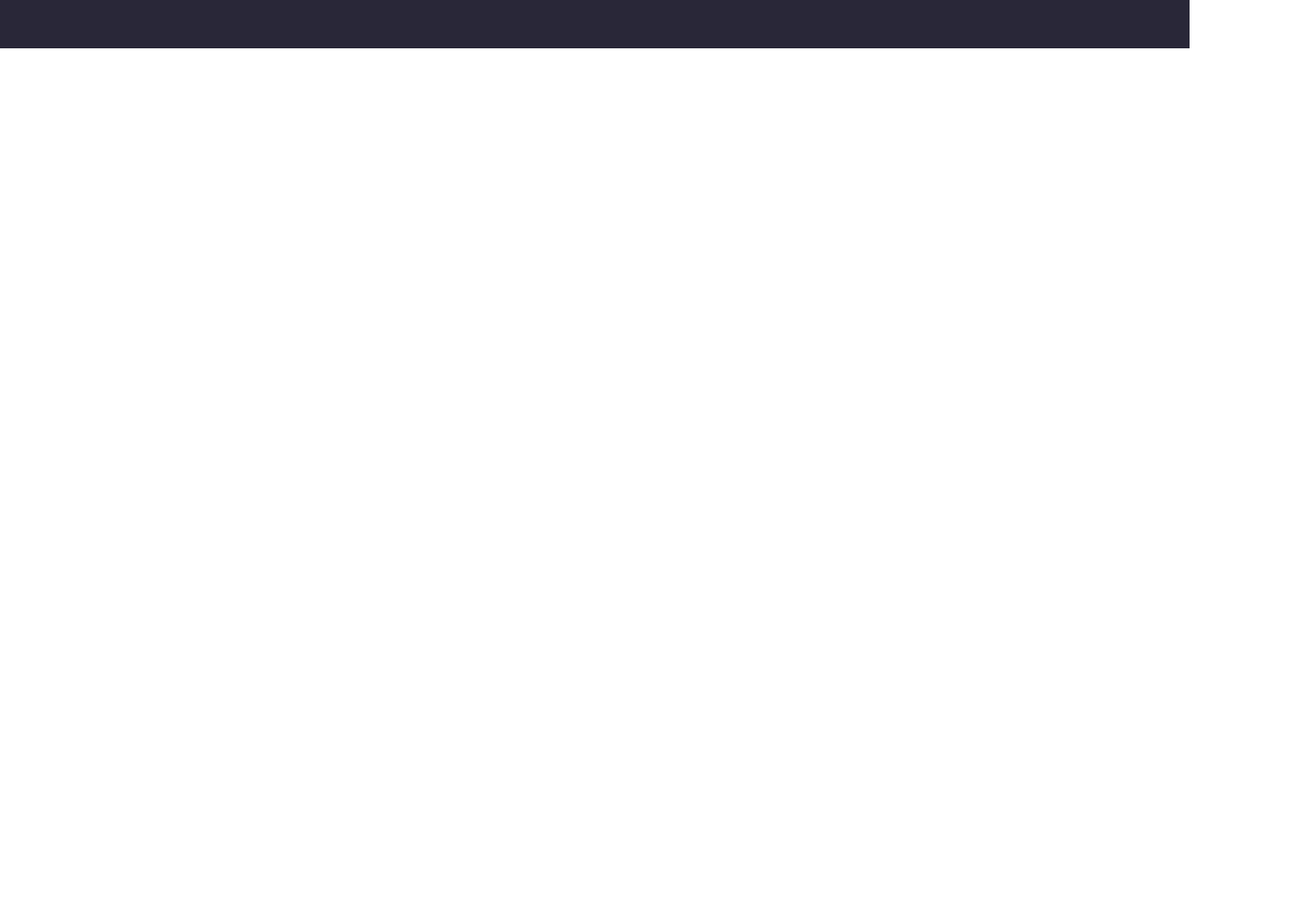
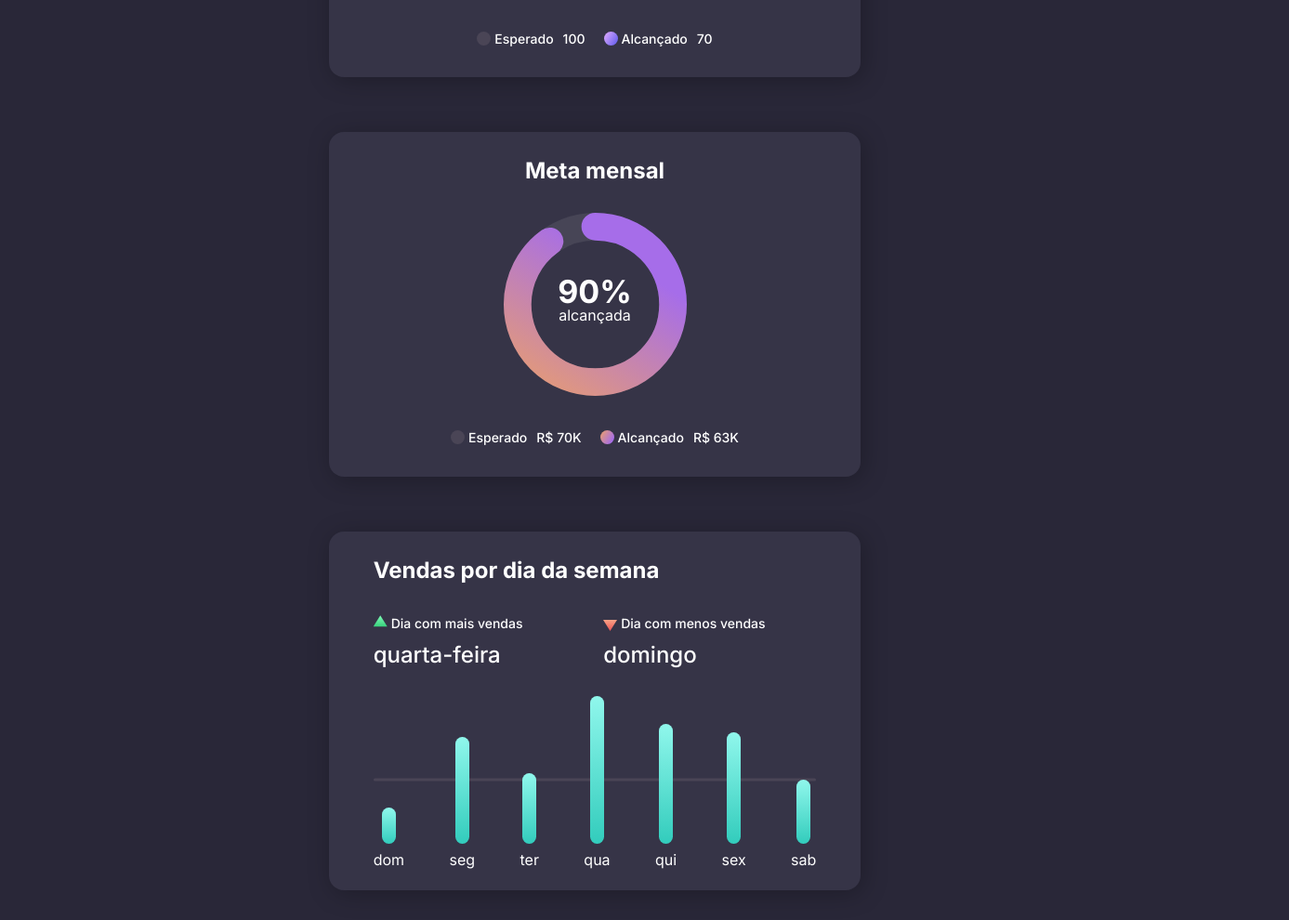
Before and after one commit to BrunoDorea/rocketseat-boraCodar, a plain HTML site: page desafio-08/index.html in a window 1280 px wide. Shown: the part 748-1738 px from the top of the page at 93% size, 1387 px wide, since content can reach past the window. Before the commit the page ends 800 px from the top, so only its background shows below. Drawn offline with Linux system fonts and the light colour scheme.

Commit message:
:recycle: refactor: refatorando desafio 8

```diff
--- a/desafio-08/css/style.css
+++ b/desafio-08/css/style.css
@@ -10,51 +10,77 @@
   font-size: 62.5%;
 }
 
+/* Geral */
 body {
   font-size: 1.6rem;
-  font-family: 'Inter';
+  font-family: "Inter";
+  background: #292738;
 }
 
 .grid {
   display: grid;
 }
 
-#app {
-  background: #292738;
-
-  grid-template-columns: 29.6rem max-content max-content;
-  grid-template-rows: max-content;
-  column-gap: 3.2rem;
-  row-gap: 5.9rem;
-
-  width: fit-content;
-  height: fit-content;
-  min-width: 100vw;
-  min-height: 100vh;
-
-  place-content: center;
+.text-center {
+  text-align: center;
 }
 
 .box {
   padding: 2.9rem 4.8rem;
 
   background: #363447;
-  box-shadow: .3rem .4rem 2.6rem rgba(0, 0, 0, 0.25);
+  box-shadow: 0.3rem 0.4rem 2.6rem rgba(0, 0, 0, 0.25);
   border-radius: 1.6rem;
   color: white;
   line-height: 160%;
+  gap: 3.2rem;
 }
 
-.box:nth-child(4) {
-  grid-column: 1/4;
+#app {
+  column-gap: 3.2rem;
+  row-gap: 5.9rem;
+
+  width: fit-content;
+  min-height: 100vh;
+  height: fit-content;
+
+  margin: auto;
+
+  place-content: center;
+  padding: 3.2rem;
 }
 
 .top {
   font-weight: 600;
   font-size: 2.4rem;
+}
+
+.middle {
+  display: grid;
+  place-content: center;
+  position: relative;
+}
+
+.middle .content {
+  position: absolute;
+  top: 50%;
+  left: 50%;
+  transform: translate(-50%, -50%);
   text-align: center;
 }
 
+.content h3 {
+  font-size: 3.4rem;
+}
+
+.bottom {
+  display: flex;
+  gap: 2rem;
+  justify-content: center;
+  margin-top: auto;
+  font-weight: 500;
+  font-size: 1.4rem;
+}
 
 .bottom .item {
   display: flex;
@@ -65,7 +91,7 @@ body {
 .bottom .item span:nth-child(1) {
   display: flex;
   align-items: center;
-  gap: .4rem;
+  gap: 0.4rem;
 }
 
 .bottom .item span {
@@ -73,12 +99,12 @@ body {
 }
 
 .bottom .item span:nth-child(1)::before {
-  content: '';
+  content: "";
   width: 1.5rem;
   height: 1.5rem;
   display: block;
   background: var(--bg-color);
-  border-radius: 999px;
+  border-radius: 99.9rem;
 }
 
 .nps {
@@ -90,25 +116,16 @@ body {
   place-content: center;
   justify-items: center;
   gap: 1.6rem;
-  color: #81f888;
+  color: #81fbb8;
 }
 
 .nps .bottom {
-  font-weight: 500;
-  font-size: 1.4rem;
-  display: flex;
-  justify-content: center;
   gap: 1rem;
 }
 
-.middle {
-  display: grid;
-  place-content: center;
-  position: relative;
-}
-
 svg {
-  --percentage: 0 width: 19.7rem;
+  --percentage: 0;
+  width: 19.7rem;
   height: 19.7rem;
   transform: rotate(-90deg);
 }
@@ -125,27 +142,10 @@ svg circle:nth-child(1) {
 }
 
 svg circle:nth-child(2) {
-  /* stroke-dashoffset: calc(618 - ((618 * 70) / 100)); */
-  stroke-dashoffset: calc(618 - ((618 * var(--percentage)) / 100));
+  stroke-dashoffset: calc(618 - (618 * var(--percentage)) / 100);
   stroke-linecap: round;
 
-  animation: progress 1s ease-in-out forwards;
-}
-
-.middle .content {
-  position: absolute;
-  top: 50%;
-  left: 50%;
-  transform: translate(-50%, -50%);
-  text-align: center;
-}
-
-.content h3 {
-  font-size: 3.4rem;
-}
-
-.text-left {
-  text-align: left;
+  animation: progress 1s ease-in-out;
 }
 
 .weekly-sell {
@@ -154,23 +154,90 @@ svg circle:nth-child(2) {
 
 .weekly-sell .wrapper {
   display: flex;
+  flex-direction: column;
   gap: 3.2rem;
 }
 
 .weekly-sell .left {
-  gap´: 3.2rem;
+  gap: 3.2rem;
+  grid-auto-flow: column;
+}
+
+.weekly-sell .left,
+.weekly-sell .right {
+  flex: 1;
 }
 
 .left .grid {
-  gap: .8rem;
+  gap: 0.8rem;
+  font-weight: 500;
+  font-size: 2.4rem;
 }
 
+.left .grid span {
+  font-size: 1.4rem;
+  align-items: centetr;
+  display: flex;
+  gap: 0.4rem;
+}
 
+.left .grid span::before {
+  content: "";
+  width: 1.5rem;
+  height: 1.5rem;
+  display: block;
+  clip-path: polygon(50% 0%, 0% 80%, 100% 80%);
+}
 
+.left .most-sell span::before {
+  background: linear-gradient(180deg, #81fbb8 0%, #28c76f 100%);
+  margin-top: 0.4rem;
+}
 
+.left .less-sell span::before {
+  background: linear-gradient(180deg, #ea5455 0%, #feb692 100%);
+  transform: matrix(1, 0, 0, -1, 0, 0);
+  margin-top: 0.6rem;
+}
 
+.bars {
+  display: flex;
+  gap: calc(3vw + 1rem);
+  align-items: flex-end;
+  position: relative;
+}
 
+.bars::before {
+  content: "";
+  display: block;
+  height: 0.3rem;
+  width: 100%;
+  background: #4a4556;
+  border-radius: 99.9rem;
+  position: absolute;
+  top: 50%;
+  transform: translateY(-50%);
+  z-index: 0;
+}
 
+.bar-wrapper {
+  display: grid;
+  grid-template-rows: 15.9rem 1.6rem;
+  justify-items: center;
+  gap: 0.5rem;
+  z-index: 1;
+}
+
+.bar {
+  width: 1.5rem;
+  background: linear-gradient(180deg, #90f7ec 0%, #32ccbc 100%);
+  border-radius: 99.9rem;
+
+  height: var(--height);
+  align-self: end;
+
+  animation: up 1.4s;
+}
 
 /* KeyFrames */
 @keyframes progress {
@@ -179,3 +246,34 @@ svg circle:nth-child(2) {
     stroke-dashoffset: 618;
   }
 }
+
+@keyframes up {
+  0% {
+    height: 0;
+  }
+}
+
+/* Responsividade */
+
+@media (min-width: 120rem) {
+  #app {
+    grid-template-columns: 29.6rem max-content max-content;
+    grid-template-rows: max-content;
+  }
+
+  .box:nth-child(4) {
+    grid-column: 1/4;
+  }
+
+  .weekly-sell .wrapper {
+    flex-direction: row;
+  }
+
+  .weekly-sell .left {
+    grid-auto-flow: initial;
+  }
+
+  .bars {
+    gap: 5.9rem;
+  }
+}
--- a/desafio-08/index.html
+++ b/desafio-08/index.html
@@ -20,38 +20,50 @@
 
 <body>
   <main id="app" class="grid">
-    <div class="box nps grid">
 
     <!-- NPS -->
-      <div class="top">NPS Geral
+    <div class="box nps grid">
+      <div class="top text-center">NPS geral</div>
       <div class="middle grid">
-          <img src="./assets/smile.svg" alt="Bolinha verder sorrindo">
-          Excelente!
+        <img src="./assets/smile.svg" alt="bolinha verde sorrindo" />
+        Excelente
       </div>
       <div class="bottom">
-          <span>NPS Score:</span>
+        <span>NPS Score</span>
         <span>75</span>
       </div>
     </div>
 
-      <!-- Vendas -->
+    <!-- Vendas fechadas -->
     <div class="box sell grid">
-        <div class="top">Vendas Fechadas</div>
+      <div class="top text-center">Vendas fechadas</div>
       <div class="middle">
         <svg viewBox="0 0 232 232" style="--percentage: 70">
-            <circle cx="50%" cy="50%" r="98.5" opacity="0.1" stroke="#d9d9d9" />
-            <circle cx="50%" cy="50%" r="98.5" stroke=url(#paint0_linear_201_85) />
+          <circle cx="50%" cy="50%" r="98.5" opacity="0.1" stroke="#D9D9D9" />
+          <circle
+            cx="50%"
+            cy="50%"
+            r="98.5"
+            stroke="url(#paint0_linear_201_85)"
+          />
           <defs>
-              <linearGradient id="paint0_linear_201_85" x1="-9" y1="82" x2="145" y2="178"
-                gradientUnits="userSpaceOnUse">
+            <linearGradient
+              id="paint0_linear_201_85"
+              x1="-9"
+              y1="82"
+              x2="145"
+              y2="178"
+              gradientUnits="userSpaceOnUse"
+            >
               <stop stop-color="#CE9FFC" />
               <stop offset="1" stop-color="#7367F0" />
             </linearGradient>
           </defs>
         </svg>
+
         <div class="content">
           <h3>70%</h3>
-            <p>alcançado</p>
+          <p>alcançada</p>
         </div>
       </div>
       <div class="bottom">
@@ -60,30 +72,52 @@
           <span>100</span>
         </div>
         <div class="item">
-            <span style="--bg-color: linear-gradient(121.94deg, #CE9FFC 15.98%, #7367F0 82.85%);">Alcançado</span>
+          <span
+            style="
+              --bg-color: linear-gradient(
+                121.94deg,
+                #ce9ffc 15.98%,
+                #7367f0 82.85%
+              );
+            "
+          >
+            Alcançado</span
+          >
           <span>70</span>
         </div>
       </div>
     </div>
 
-      <!-- Meta -->
+    <!-- Meta mensal -->
     <div class="box target grid">
-        <div class="top">Meta Mensal</div>
+      <div class="top text-center">Meta mensal</div>
       <div class="middle">
         <svg viewBox="0 0 232 232" style="--percentage: 90">
           <circle cx="50%" cy="50%" r="98.5" opacity="0.1" stroke="#D9D9D9" />
-            <circle cx="50%" cy="50%" r="98.5" stroke="url(#paint0_linear_201_104)" />
+          <circle
+            cx="50%"
+            cy="50%"
+            r="98.5"
+            stroke="url(#paint0_linear_201_104)"
+          />
           <defs>
-              <linearGradient id="paint0_linear_201_104" x1="0.5" y1="82" x2="154.842" y2="178.702"
-                gradientUnits="userSpaceOnUse">
+            <linearGradient
+              id="paint0_linear_201_104"
+              x1="0.5"
+              y1="82"
+              x2="154.842"
+              y2="178.702"
+              gradientUnits="userSpaceOnUse"
+            >
               <stop stop-color="#DF9780" />
               <stop offset="1" stop-color="#A66DE9" />
             </linearGradient>
           </defs>
         </svg>
+
         <div class="content">
           <h3>90%</h3>
-            <p>alcançado</p>
+          <p>alcançada</p>
         </div>
       </div>
       <div class="bottom">
@@ -92,14 +126,25 @@
           <span>R$ 70K</span>
         </div>
         <div class="item">
-            <span style="--bg-color: linear-gradient(121.94deg, #DF9780 15.98%, #A66DE9 82.85%);;">Alcançado</span>
+          <span
+            style="
+              --bg-color: linear-gradient(
+                121.94deg,
+                #df9780 15.98%,
+                #a66de9 82.85%
+              );
+            "
+            >Alcançado</span
+          >
           <span>R$ 63K</span>
         </div>
       </div>
     </div>
 
-      <div class="box weekly-sell">
-        <div class="top text-left">Vendas por dia da semana</div>
+    <!-- Vendas por dia da semana -->
+    <div class="box weekly-sell grid">
+      <div class="top">Vendas por dia da semana</div>
+
       <div class="wrapper">
         <div class="left grid">
           <div class="most-sell grid">
@@ -107,15 +152,45 @@
             quarta-feira
           </div>
           <div class="less-sell grid">
-              <span>Dia com menor vendas</span>
+            <span>Dia com menos vendas</span>
             domingo
           </div>
         </div>
-          <div class="right"></div>
+        <div class="right">
+          <div class="bars">
+            <div class="bar-wrapper">
+              <div class="bar" style="--height: 3.9rem"></div>
+              <span>dom</span>
+            </div>
+            <div class="bar-wrapper">
+              <div class="bar" style="--height: 11.5rem"></div>
+              <span>seg</span>
+            </div>
+            <div class="bar-wrapper">
+              <div class="bar" style="--height: 7.6rem"></div>
+              <span>ter</span>
+            </div>
+            <div class="bar-wrapper">
+              <div class="bar" style="--height: 15.9rem"></div>
+              <span>qua</span>
+            </div>
+            <div class="bar-wrapper">
+              <div class="bar" style="--height: 12.9rem"></div>
+              <span>qui</span>
+            </div>
+            <div class="bar-wrapper">
+              <div class="bar" style="--height: 12rem"></div>
+              <span>sex</span>
+            </div>
+            <div class="bar-wrapper">
+              <div class="bar" style="--height: 6.9rem"></div>
+              <span>sab</span>
+            </div>
+          </div>
+        </div>
       </div>
     </div>
 
-    </div>
   </main>
 </body>
 
```
Lines whose indentation alone changed are shown as unchanged.
